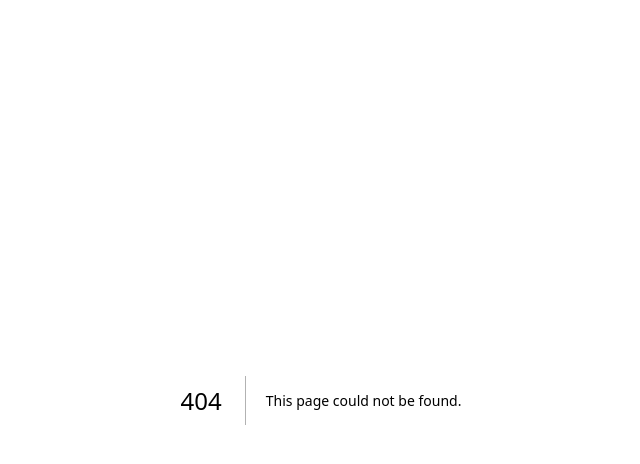
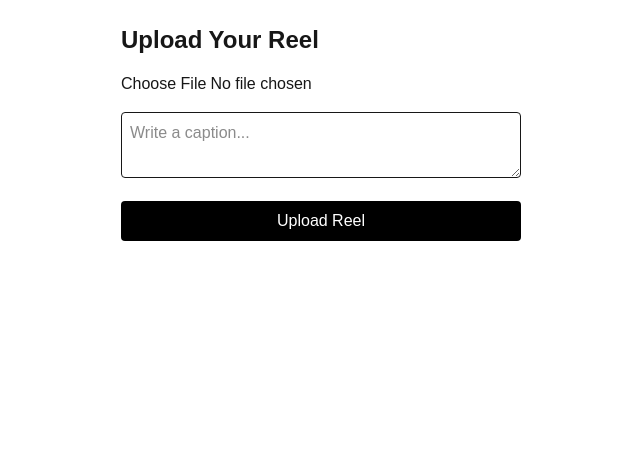
Before and after one commit to Anurag-Kuche/ReelRush, a Next.js app: page /upload in a window 1280 px wide. Before the commit this address had no page. Shown: the top 464 px of the page, without its empty margins (319-959 px from the left). Built offline with nearby package versions, Linux system fonts and the light colour scheme; no server answers; sample sign-in values are in the browser's storage.

Commit message:
upload setup

```diff
--- /dev/null
+++ b/app/api/reels/upload/route.ts
@@ -0,0 +1,31 @@
+import { NextResponse } from "next/server";
+import { writeFile } from "fs/promises";
+import path from "path";
+import { mkdir } from "fs/promises";
+
+export async function POST(req: Request) {
+  const formData = await req.formData();
+  const file = formData.get("video") as File;
+  const caption = formData.get("caption") as string;
+  const userId = formData.get("userId") as string;
+
+  if (!file || !caption || !userId) {
+    return NextResponse.json({ error: "Missing data" }, { status: 400 });
+  }
+
+  const bytes = await file.arrayBuffer();
+  const buffer = Buffer.from(bytes);
+
+  const uploadDir = path.join(process.cwd(), "public", "uploads");
+  await mkdir(uploadDir, { recursive: true });
+
+  const filename = `${Date.now()}-${file.name}`;
+  const filePath = path.join(uploadDir, filename);
+  await writeFile(filePath, buffer);
+
+  // In real app, save this data to DB
+  console.log("Saved file at:", filePath);
+  console.log("User:", userId, "Caption:", caption);
+
+  return NextResponse.json({ message: "Uploaded", file: `/uploads/${filename}` });
+}
--- /dev/null
+++ b/app/upload/page.tsx
@@ -0,0 +1,83 @@
+"use client";
+
+import { useSession } from "next-auth/react";
+import { useRouter } from "next/navigation";
+import { useEffect, useState } from "react";
+
+export default function UploadPage() {
+  const { data: session, status } = useSession();
+  const router = useRouter();
+  const [videoFile, setVideoFile] = useState<File | null>(null);
+  const [videoPreview, setVideoPreview] = useState<string | null>(null);
+  const [caption, setCaption] = useState("");
+
+  useEffect(() => {
+    if (status === "unauthenticated") {
+      router.push("/");
+    }
+  }, [status]);
+
+  const handleFileChange = (e: React.ChangeEvent<HTMLInputElement>) => {
+    const file = e.target.files?.[0];
+    if (file && file.type.startsWith("video/")) {
+      setVideoFile(file);
+      setVideoPreview(URL.createObjectURL(file));
+    }
+  };
+
+  const handleSubmit = async () => {
+    if (!videoFile || !caption) return alert("Please provide video and caption");
+
+    const formData = new FormData();
+    formData.append("video", videoFile);
+    formData.append("caption", caption);
+    formData.append("userId", session?.user?.id || "");
+
+    const res = await fetch("/api/reels/upload", {
+      method: "POST",
+      body: formData,
+    });
+
+    if (res.ok) {
+      alert("Reel uploaded!");
+      router.push("/");
+    } else {
+      alert("Upload failed");
+    }
+  };
+
+  return (
+    <div className="p-6 max-w-md mx-auto">
+      <h1 className="text-2xl font-bold mb-4">Upload Your Reel</h1>
+
+      <input
+        type="file"
+        accept="video/*"
+        onChange={handleFileChange}
+        className="mb-4"
+      />
+
+      {videoPreview && (
+        <video
+          src={videoPreview}
+          controls
+          className="w-full mb-4 rounded-lg"
+        />
+      )}
+
+      <textarea
+        className="w-full p-2 border rounded mb-4"
+        placeholder="Write a caption..."
+        value={caption}
+        onChange={(e) => setCaption(e.target.value)}
+      />
+
+      <button
+        className="bg-black text-white px-4 py-2 rounded w-full"
+        onClick={handleSubmit}
+      >
+        Upload Reel
+      </button>
+    </div>
+  );
+}
```
